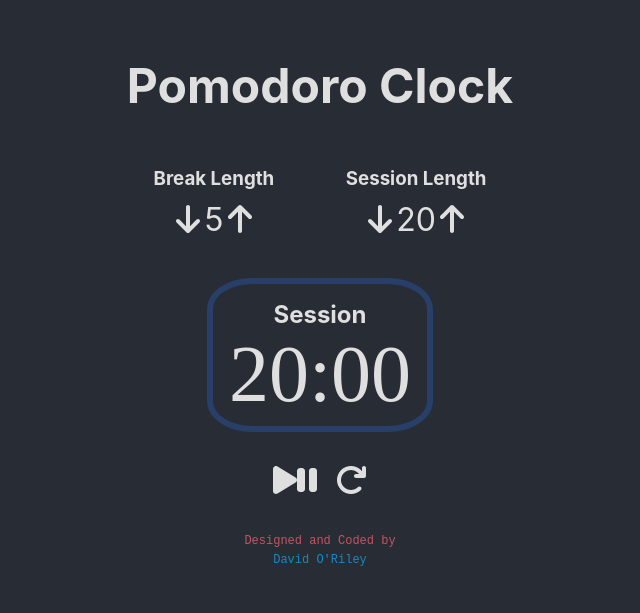
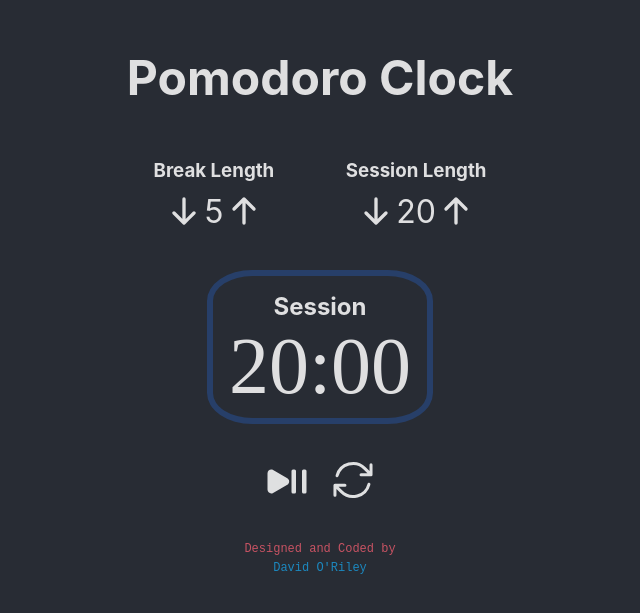
Before and after one commit to dmoriley/pomodoro-clock, a React (Vite) app: page / in a window 1280 px wide. Shown: the part 101-714 px from the top of the page, without its empty margins (320-960 px from the left). Built offline with nearby package versions, Linux system fonts and the light colour scheme; a web font is replaced by a local one.

Commit message:
Removed dep fortawesome icons in favour of svg elements

```diff
--- a/package.json
+++ b/package.json
@@ -4,9 +4,6 @@
   "private": true,
   "type": "module",
   "dependencies": {
-    "@fortawesome/fontawesome-svg-core": "^6.1.1",
-    "@fortawesome/free-solid-svg-icons": "^6.1.1",
-    "@fortawesome/react-fontawesome": "^0.2.0",
     "react": "^18.2.0",
     "react-dom": "^18.2.0",
     "rxjs": "^7.8.1"
--- a/src/components/ClockActions/ClockActions.tsx
+++ b/src/components/ClockActions/ClockActions.tsx
@@ -1,6 +1,4 @@
-import React from 'react';
-import { faPlay, faPause, faRedo } from '@fortawesome/free-solid-svg-icons';
-import { FontAwesomeIcon } from '@fortawesome/react-fontawesome';
+import React from "react";
 
 type IProps = {
   handlePlayPause: () => void;
@@ -10,17 +8,31 @@ type IProps = {
 const ClockActions: React.FC<IProps> = ({ handlePlayPause, handleReset }) => {
   return (
     <div>
-      <span role="button" onClick={handlePlayPause}>
-        <FontAwesomeIcon icon={faPlay} className="icon" />
-        <FontAwesomeIcon icon={faPause} className="icon" />
-      </span>
+      <svg
+        xmlns="http://www.w3.org/2000/svg"
+        viewBox="0 0 24 24"
+        fill="currentColor"
+        className="icon icon-l"
+        role="button"
+        onClick={handlePlayPause}
+      >
+        <path d="M15 6.75a.75.75 0 0 0-.75.75V18a.75.75 0 0 0 .75.75h.75a.75.75 0 0 0 .75-.75V7.5a.75.75 0 0 0-.75-.75H15ZM20.25 6.75a.75.75 0 0 0-.75.75V18c0 .414.336.75.75.75H21a.75.75 0 0 0 .75-.75V7.5a.75.75 0 0 0-.75-.75h-.75ZM5.055 7.06C3.805 6.347 2.25 7.25 2.25 8.69v8.122c0 1.44 1.555 2.343 2.805 1.628l7.108-4.061c1.26-.72 1.26-2.536 0-3.256L5.055 7.061Z" />
+      </svg>
       &nbsp;&nbsp;&nbsp;&nbsp;
-      <FontAwesomeIcon
+      <svg
+        xmlns="http://www.w3.org/2000/svg"
+        viewBox="0 0 24 24"
+        fill="currentColor"
         role="button"
-        icon={faRedo}
-        className="icon"
+        className="icon icon-l"
         onClick={handleReset}
-      />
+      >
+        <path
+          fillRule="evenodd"
+          d="M4.755 10.059a7.5 7.5 0 0 1 12.548-3.364l1.903 1.903h-3.183a.75.75 0 1 0 0 1.5h4.992a.75.75 0 0 0 .75-.75V4.356a.75.75 0 0 0-1.5 0v3.18l-1.9-1.9A9 9 0 0 0 3.306 9.67a.75.75 0 1 0 1.45.388Zm15.408 3.352a.75.75 0 0 0-.919.53 7.5 7.5 0 0 1-12.548 3.364l-1.902-1.903h3.183a.75.75 0 0 0 0-1.5H2.984a.75.75 0 0 0-.75.75v4.992a.75.75 0 0 0 1.5 0v-3.18l1.9 1.9a9 9 0 0 0 15.059-4.035.75.75 0 0 0-.53-.918Z"
+          clipRule="evenodd"
+        />
+      </svg>
     </div>
   );
 };
--- a/src/components/ClockSetting/ClockSetting.tsx
+++ b/src/components/ClockSetting/ClockSetting.tsx
@@ -1,7 +1,5 @@
-import React from 'react';
-import styles from './ClockSetting.module.scss';
-import { faArrowUp, faArrowDown } from '@fortawesome/free-solid-svg-icons';
-import { FontAwesomeIcon } from '@fortawesome/react-fontawesome';
+import React from "react";
+import styles from "./ClockSetting.module.scss";
 
 type IProps = {
   title: string;
@@ -20,19 +18,39 @@ const ClockSetting: React.FC<IProps> = ({
     <div className={styles.root}>
       <h3>{title}</h3>
       <div>
-        <FontAwesomeIcon
+        <svg
+          xmlns="http://www.w3.org/2000/svg"
+          fill="none"
+          viewBox="0 0 24 24"
+          strokeWidth={2.5}
+          stroke="currentColor"
+          className="icon"
           role="button"
+          onClick={handleDecrement}
+        >
+          <path
+            strokeLinecap="round"
+            strokeLinejoin="round"
+            d="M19.5 13.5 12 21m0 0-7.5-7.5M12 21V3"
+          />
+        </svg>
+        &nbsp;<span className={styles.setting}>{setting}</span>&nbsp;
+        <svg
+          xmlns="http://www.w3.org/2000/svg"
+          fill="none"
+          viewBox="0 0 24 24"
+          strokeWidth={2.5}
+          stroke="currentColor"
           className="icon"
-          icon={faArrowDown}
-          onClick={handleDecrement}
-        />
-        &nbsp;<span className={styles.setting}>{setting}</span>&nbsp;
-        <FontAwesomeIcon
           role="button"
-          icon={faArrowUp}
-          className="icon"
           onClick={handleIncrement}
-        />
+        >
+          <path
+            strokeLinecap="round"
+            strokeLinejoin="round"
+            d="M4.5 10.5 12 3m0 0 7.5 7.5M12 3v18"
+          />
+        </svg>
       </div>
     </div>
   );
--- a/src/styles/index.scss
+++ b/src/styles/index.scss
@@ -2,7 +2,13 @@
 @import './base/base';
 
 .icon {
-  font-size: var(--l-size) !important;
   cursor: pointer;
   user-select: none;
+  display: inline-block;
+  height: 32px;
+  vertical-align: -4px;
+
+  &-l {
+    height: 48px;
+  }
 }
```
Also changed, not shown: 1 other file (tests, documents, lock files or other folders).
